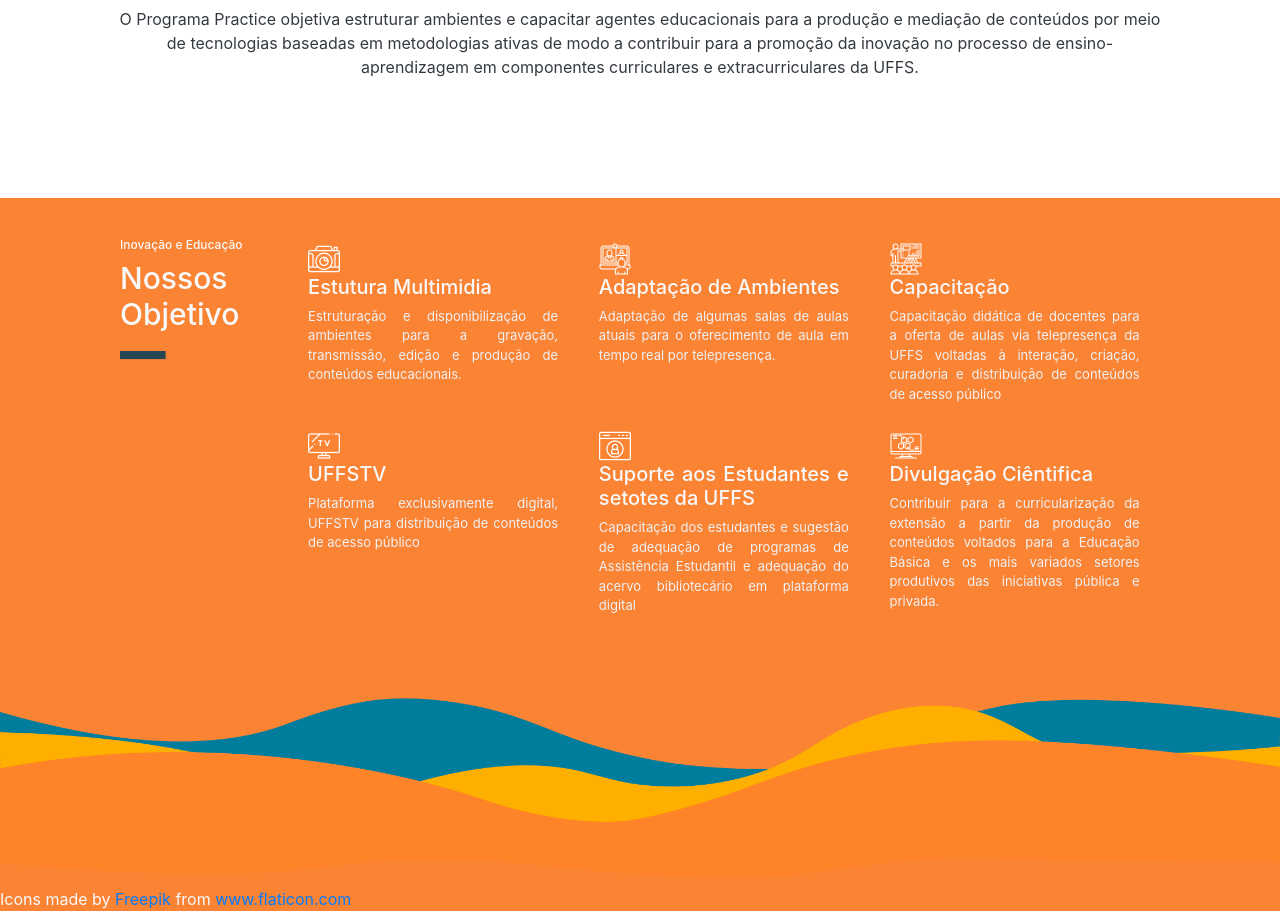
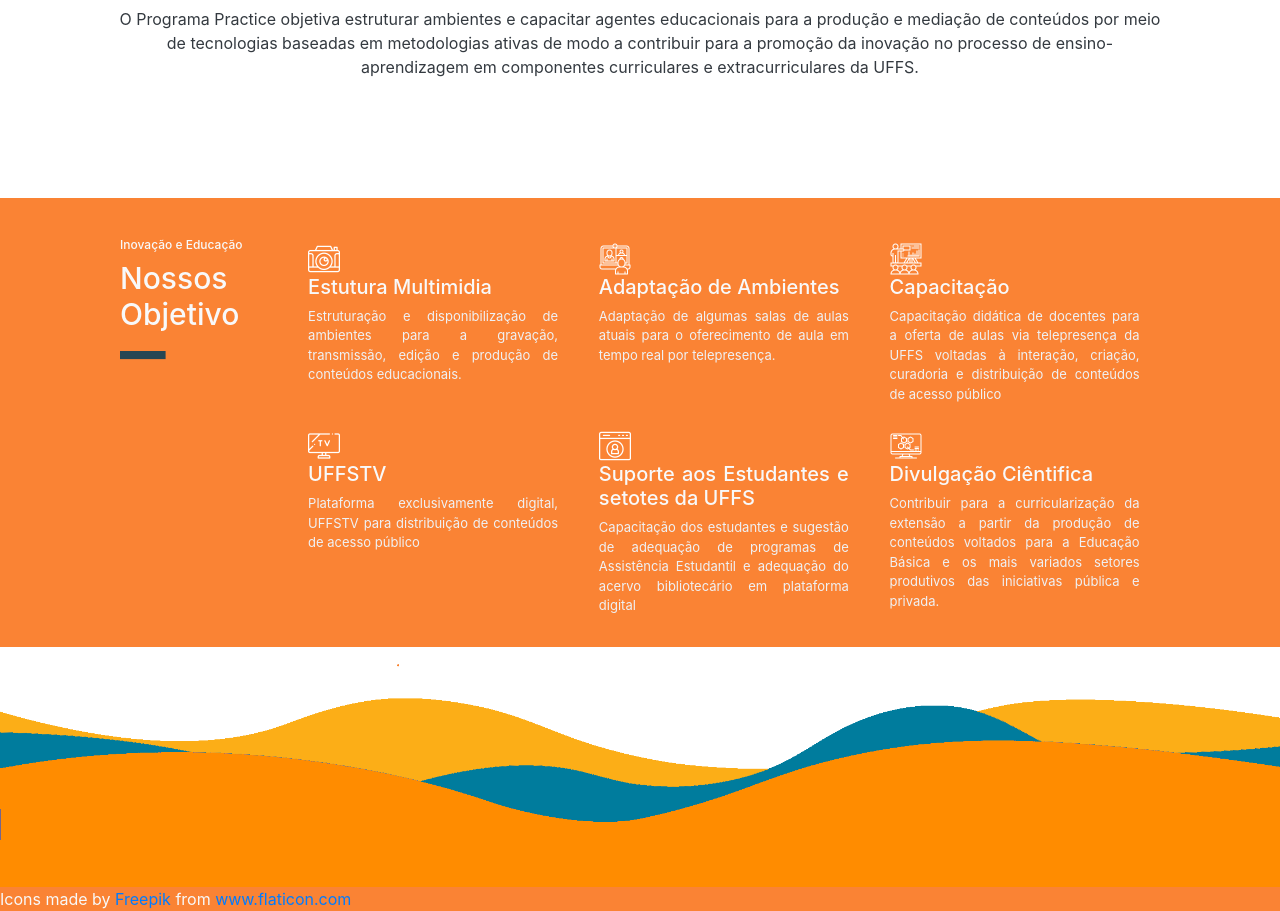
Before and after one commit to oraphaBorges/practice, a Jekyll site: the page built from index.md, in a window 1280 px wide. Shown: the part 1368-2279 px from the top of the page. Built offline with Jekyll 4.4.1, drawn with Linux system fonts in a browser that asks for light colours.

Commit message:
refact(capa):trocada a capa do rodape

```diff
--- a/_includes/footer.html
+++ b/_includes/footer.html
@@ -1,4 +1,4 @@
-<img id="rodape" src="assets/imgs/ondas.png"></img>
+<img id="rodape" src="assets/imgs/ondasOrange.png"></img>
 <div>
 Icons made by <a href="http://www.freepik.com/" title="Freepik">Freepik</a> from <a href="https://www.flaticon.com/" title="Flaticon"> www.flaticon.com</a>
 </div>
```
